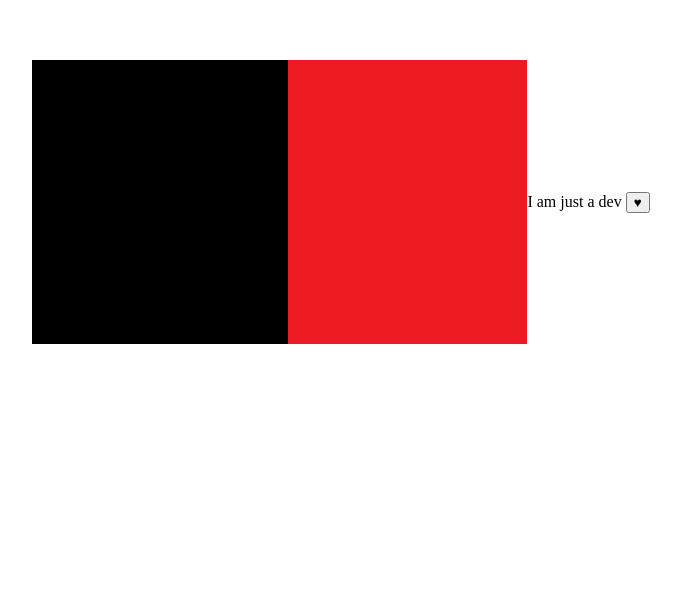
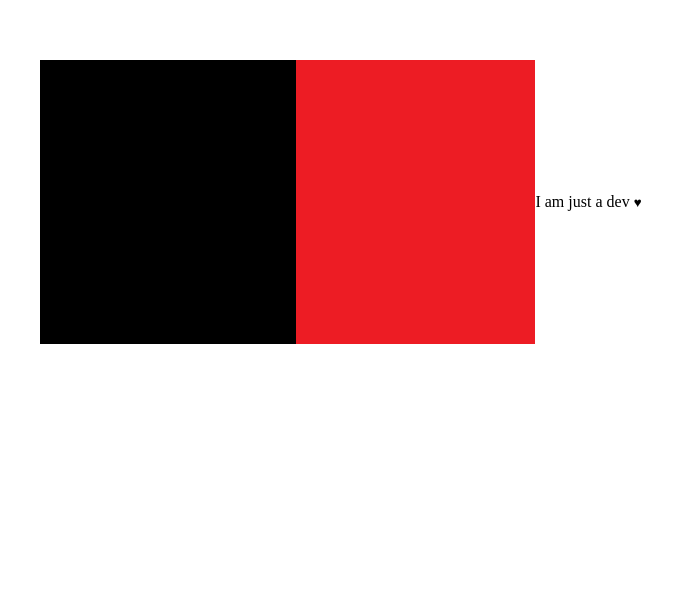
Before and after one commit to Spekles/spekles.github.io, a plain HTML site: page src/index.html in a window 1280 px wide. Shown: the part 206-800 px from the top of the page, without its empty margins (299-980 px from the left). Drawn offline with Linux system fonts and the light colour scheme; files that its build step writes are made by us from their sources.

Commit message:
first content

```diff
--- a/src/index.html
+++ b/src/index.html
@@ -11,7 +11,7 @@
 	<body>
 		<main class="main">
 			<img src="./img/me.png" alt="just me">
-			<div class="bio">I am just a dev <button id="like">&hearts;</button></div>
+			<div class="bio">I am just a dev <button id="like" class="unstyled-button">&hearts;</button></div>
 		</main>
 		<script src="./js/index.js"></script>
 
--- a/src/styles/index.css
+++ b/src/styles/index.css
@@ -4,7 +4,7 @@ align-items: center;
 justify-content: center;
 height: 100vh;
 }
-.like {
+.unstyled-button {
 padding: 0;
 border: none;
 background: none;
```
